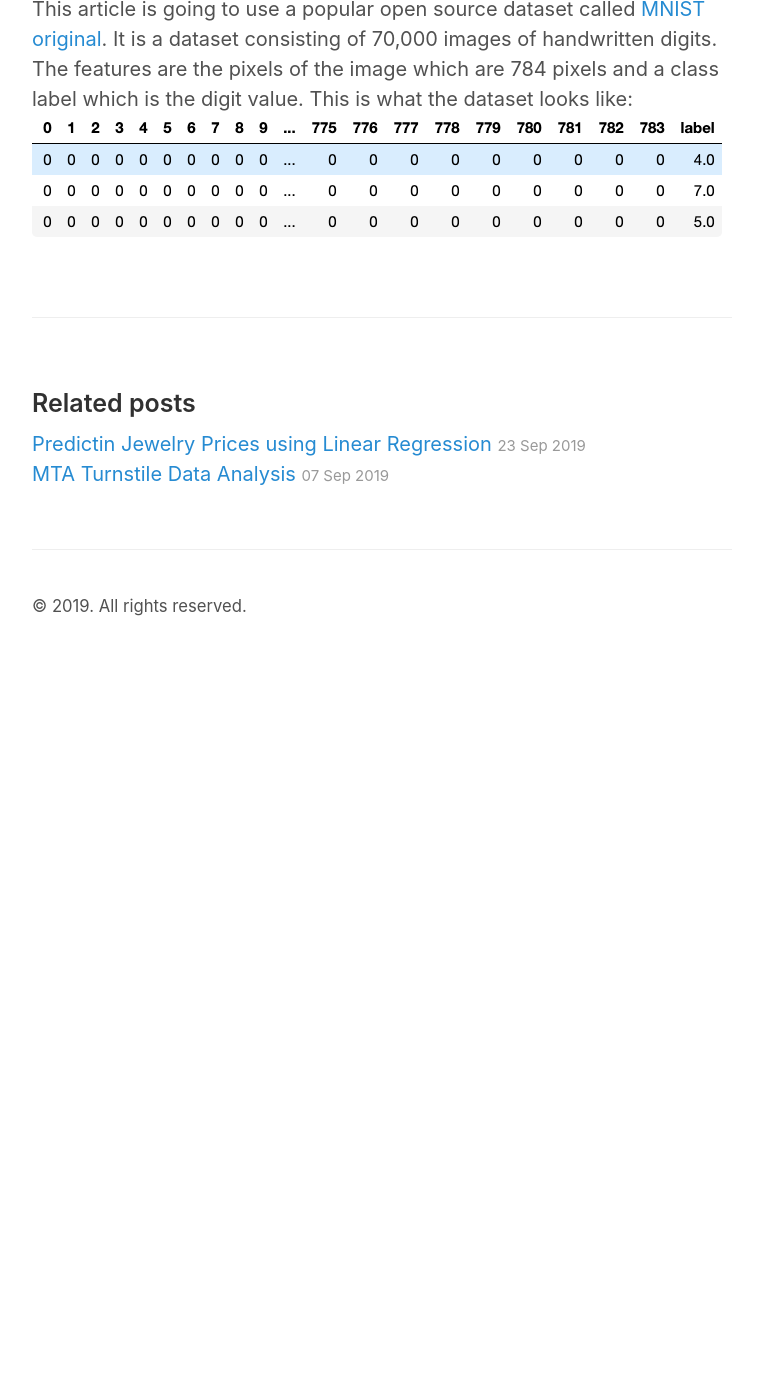
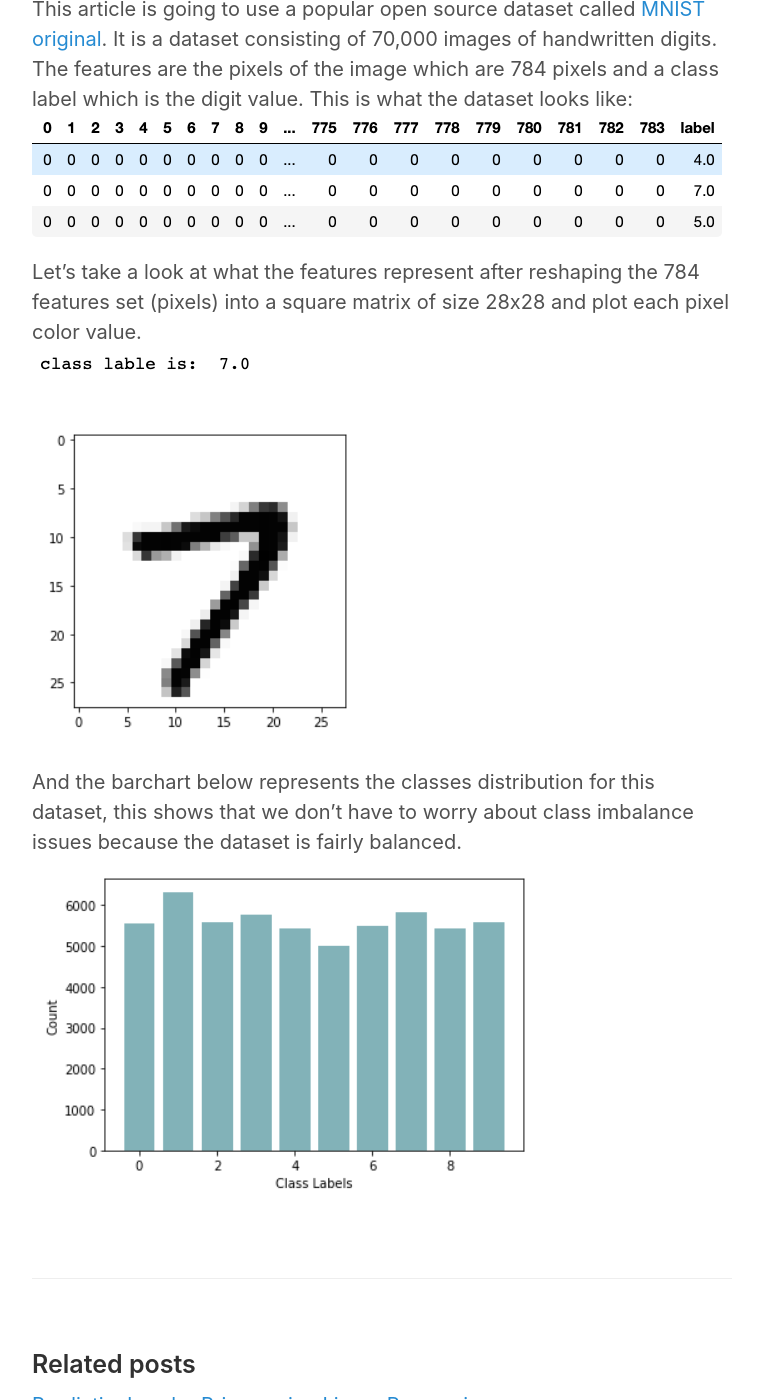
Before and after one commit to reemalmuqbil/reemalmuqbil.github.io, a Jekyll site: the page built from _posts/2019-10-12-Digits-Recognition-Using-KNN-Machine-Learning-Algorithm.md, in a window 1280 px wide and 1400 px high, scrolled down 1051 px. Shown: the whole window, without its empty margins (258-1021 px from the left). Built offline with Jekyll 4.4.1, drawn with Linux system fonts in a browser that asks for light colours; before the commit the page ends 1711 px from its top, so only the background shows below that.

Commit message:
completed EDA for digits-recognition

```diff
--- a/_posts/2019-10-12-Digits-Recognition-Using-KNN-Machine-Learning-Algorithm.md
+++ b/_posts/2019-10-12-Digits-Recognition-Using-KNN-Machine-Learning-Algorithm.md
@@ -13,3 +13,9 @@ title: Digits Recognition Using KNN Machine Learning Algorithm
 This article is going to use a popular open source dataset called [MNIST original](https://www.kaggle.com/avnishnish/mnist-original). It is a dataset consisting of 70,000 images of handwritten digits. The features are the pixels of the image which are 784 pixels and a class label which is the digit value.
 This is what the dataset looks like:
 ![dataset-sample]({{site.url}}/images/digits-recognition/dataset-sample.png)
+
+Let's take a look at what the features represent after reshaping the 784 features set (pixels) into a square matrix of size 28x28 and plot each pixel color value.
+![sample-point]({{site.url}}/images/digits-recognition/sample-point.png)
+
+And the barchart below represents the classes distribution for this dataset, this shows that we don't have to worry about class imbalance issues because the dataset is fairly balanced.
+![target-dist]({{site.url}}/images/digits-recognition/target-distribution.png)
```
Also changed, not shown: images/digits-recognition/sample-point.png (added), images/digits-recognition/target-distribution.png (added).
